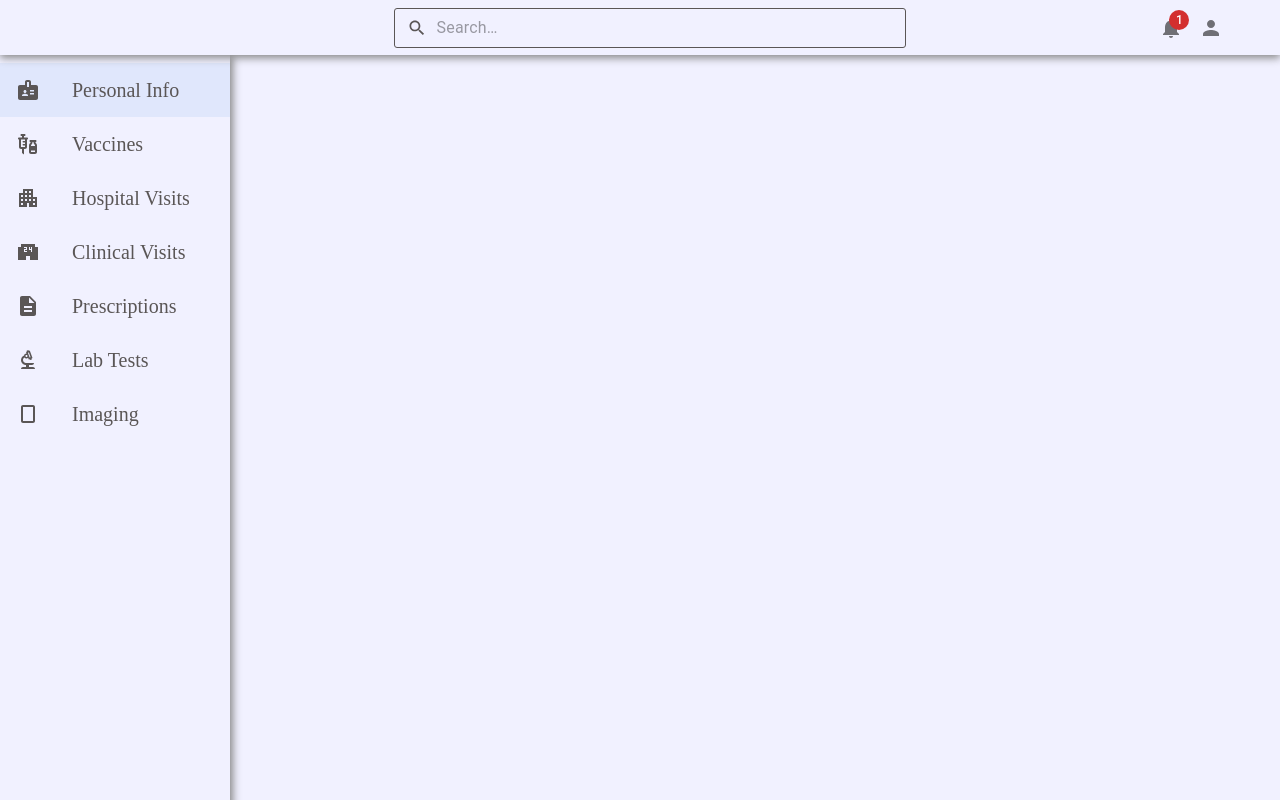
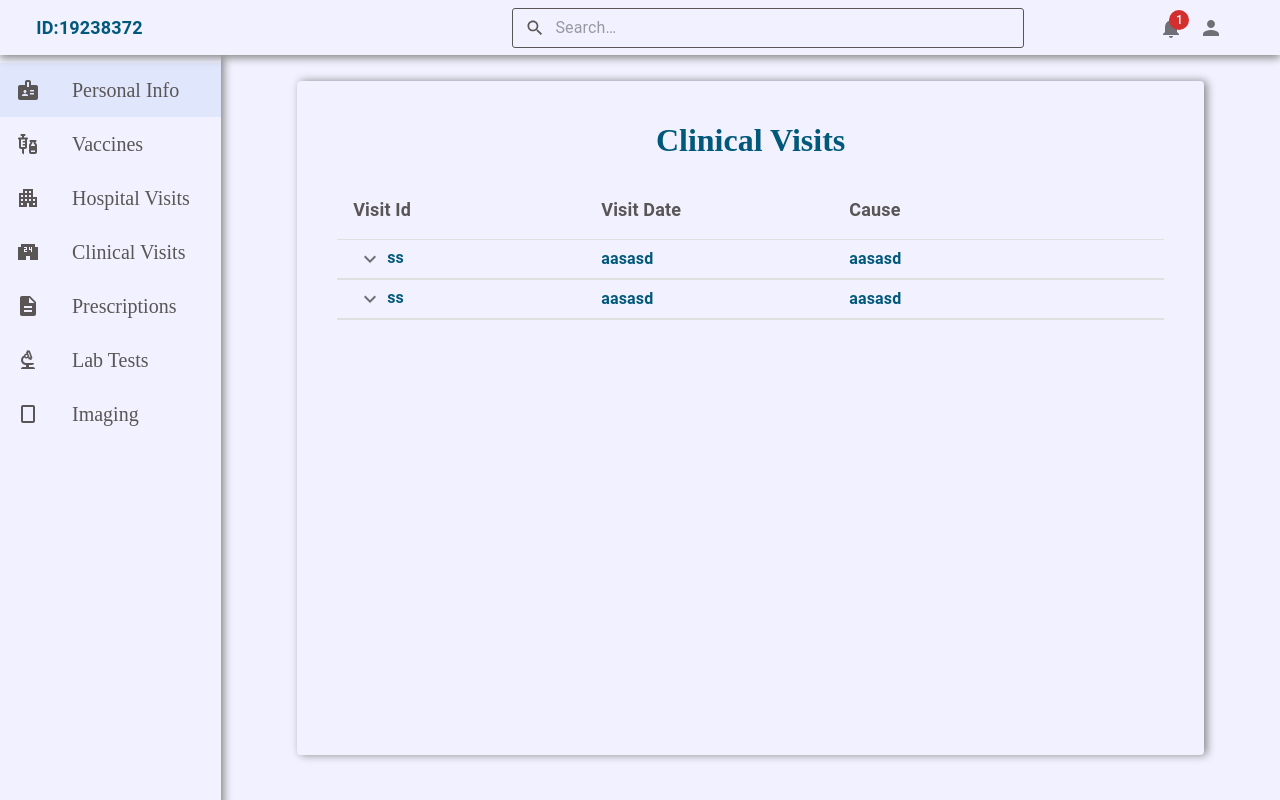
Before and after one commit to waficjazz/medrProject, a React (Create React App) app in the folder front/: page /clinic in a window 1280 px wide. Built offline with nearby package versions, Linux system fonts and the light colour scheme; the HTML template or start-up script is replaced by a standard one.

Commit message:
fic hover in hospital and clinical visits

```diff
--- a/front/src/components/ClinicalVisit/ClinicalVisit.jsx
+++ b/front/src/components/ClinicalVisit/ClinicalVisit.jsx
@@ -7,12 +7,12 @@ const ClinicalVisit = () => {
   return (
     <StyledEngineProvider injectFirst>
       <div className="hospitalVisit">
-        <Typography className="smheaders">Hospital Information</Typography>
+        <Typography className="smheaders">Doctor Information</Typography>
         <hr />
         <div className="hospitalInfo">
           <div>
             <Typography className="internalText">
-              Name:
+              Doctor's Name:
               <span className="internalData">hamooud</span>
             </Typography>
             <Typography className="internalText">
@@ -24,7 +24,7 @@ const ClinicalVisit = () => {
               <span className="internalData">hamooud@gmail.com</span>
             </Typography>
             <Typography className="internalText address">
-              Address:
+              Clinic Address:
               <span className="internalData">hamooud</span>
             </Typography>
           </div>
@@ -38,7 +38,7 @@ const ClinicalVisit = () => {
               <span className="internalData">Headache</span>
             </Typography>
             <Typography className="internalText">
-              Entry Date:
+              Date:
               <span className="internalData">7 october 2003</span>
             </Typography>
             <Typography className="internalText">
@@ -48,10 +48,6 @@ const ClinicalVisit = () => {
             <Typography className="internalText address">
               Description:
               <span className="internalData">asdf asdf asdfa dsgadfhfgjsf jdfghj rfg sdsfgds</span>
-            </Typography>
-            <Typography className="internalText address">
-              Doctors:
-              <span className="internalData">doctor1 , doctor2 </span>
             </Typography>
             <MuiLink className="internalLink " variant="button" onClick={() => console.log("clicked")}>
               Prescriptions
@@ -63,7 +59,7 @@ const ClinicalVisit = () => {
               Radioliges
             </MuiLink>
             <MuiLink className="internalLink " variant="button" onClick={() => console.log("clicked")}>
-              Surgeries
+              Lab Tests
             </MuiLink>
           </div>
         </div>
--- a/front/src/components/HospitalVisit/HospitalVisit.jsx
+++ b/front/src/components/HospitalVisit/HospitalVisit.jsx
@@ -63,6 +63,9 @@ const HospitalVisit = () => {
               Radioliges
             </MuiLink>
             <MuiLink className="internalLink " variant="button" onClick={() => console.log("clicked")}>
+              Lab Tests
+            </MuiLink>
+            <MuiLink className="internalLink " variant="button" onClick={() => console.log("clicked")}>
               Surgeries
             </MuiLink>
           </div>
--- a/front/src/components/Navbar/Navbar.css
+++ b/front/src/components/Navbar/Navbar.css
@@ -29,11 +29,9 @@
   .tools {
     width: 100%;
     display: block;
-    padding: 0;
-  }
-  .toolsicon {
-    position: relative;
-    left: 70%;
+    padding: 0 !important;
+    flex-direction: row !important;
+    justify-content: flex-end !important;
   }
 }
 
@@ -53,3 +51,13 @@
 .toolsicon {
   display: flex;
 }
+
+.id {
+  margin-left: 1%;
+  color: var(--third-blue);
+  font-size: large;
+  font-weight: bold;
+}
+/* .id > span {
+  color: var(--third-blue);
+} */
--- a/front/src/components/Navbar/Navbar.jsx
+++ b/front/src/components/Navbar/Navbar.jsx
@@ -1,7 +1,7 @@
 import React from "react";
 import "./Navbar.css";
 import SearchIcon from "@mui/icons-material/Search";
-import { AppBar, Toolbar, InputBase, IconButton, Badge } from "@mui/material";
+import { AppBar, Toolbar, InputBase, IconButton, Badge, Typography } from "@mui/material";
 import { StyledEngineProvider } from "@mui/material/styles";
 import PersonIcon from "@mui/icons-material/Person";
 import NotificationsIcon from "@mui/icons-material/Notifications";
@@ -12,6 +12,9 @@ const Navbar = () => {
       <StyledEngineProvider injectFirst>
         <AppBar className="appbar" position="absolute">
           <Toolbar>
+            <Typography className="id">
+              ID:<span>19238372</span>
+            </Typography>
             <div className="tools">
               <div className="search">
                 <SearchIcon fontSize="small" className="searchIcon" sx={{ marginLeft: "10px" }} />
--- a/front/src/components/SideBar/SideBar.jsx
+++ b/front/src/components/SideBar/SideBar.jsx
@@ -18,6 +18,7 @@ const SideBar = () => {
   const handleSelect = (event, index, path) => {
     event.preventDefault();
     setSelectedIndex(index);
+
     navigate(path);
     setActive(false);
   };
@@ -49,7 +50,7 @@ const SideBar = () => {
             </ListItemIcon>
             Hospital Visits
           </ListItemButton>
-          <ListItemButton selected={selectedIndex === 3} onClick={(e) => handleSelect(e, 3)}>
+          <ListItemButton selected={selectedIndex === 3} onClick={(e) => handleSelect(e, 3, "/clinic")}>
             <ListItemIcon>
               <LocalConvenienceStoreIcon className="icon" />
             </ListItemIcon>
--- a/front/src/pages/ClinicalVisits/ClinicalVisits.css
+++ b/front/src/pages/ClinicalVisits/ClinicalVisits.css
@@ -67,4 +67,5 @@
 .dataRow:hover {
   border-color: var(--second-blue);
   box-shadow: 2px 2px 2px #888888;
+  cursor: pointer;
 }
--- a/front/src/pages/ClinicalVisits/ClinicalVisits.jsx
+++ b/front/src/pages/ClinicalVisits/ClinicalVisits.jsx
@@ -12,7 +12,7 @@ const DataModel = (props) => {
   const { row } = props;
   return (
     <StyledEngineProvider injectFirst>
-      <TableRow className="dataRow">
+      <TableRow className="dataRow" onClick={() => setOpen(!open)}>
         <TableCell scope="row" style={{ paddingBottom: 2, paddingTop: 2 }}>
           <Typography className="tableContents">
             <IconButton aria-label="expand row" size="small" onClick={() => setOpen(!open)}>
@@ -20,9 +20,6 @@ const DataModel = (props) => {
             </IconButton>
             ss
           </Typography>
-        </TableCell>
-        <TableCell style={{ paddingBottom: 2, paddingTop: 2 }}>
-          <Typography className="tableContents">{row.name}</Typography>
         </TableCell>
         <TableCell style={{ paddingBottom: 2, paddingTop: 2 }}>
           <Typography className="tableContents">{row.name}</Typography>
@@ -48,22 +45,19 @@ const ClinicalVisits = () => {
     <StyledEngineProvider injectFirst>
       <div className="hospitalVisits">
         <div className="main">
-          <h1 className="headTitle">Hospital Visits</h1>
+          <h1 className="headTitle">Clinical Visits</h1>
           <div className="tables">
-            <Table sx={{ minWidth: 700 }} aria-label="customized table">
+            <Table sx={{ minWidth: "100%" }} aria-label="customized table">
               <TableHead>
                 <TableRow>
-                  <TableCell>
-                    <Typography className="tableHeaders">Hospital Name</Typography>
+                  <TableCell align="left" sx={{ width: "30%" }}>
+                    <Typography className="tableHeaders">Visit Id</Typography>
                   </TableCell>
-                  <TableCell>
+                  <TableCell align="left" sx={{ width: "30%" }}>
+                    <Typography className="tableHeaders">Visit Date</Typography>
+                  </TableCell>
+                  <TableCell align="left" sx={{ width: "50%" }}>
                     <Typography className="tableHeaders">Cause</Typography>
-                  </TableCell>
-                  <TableCell>
-                    <Typography className="tableHeaders">Entry Date</Typography>
-                  </TableCell>
-                  <TableCell>
-                    <Typography className="tableHeaders">Time Spent</Typography>
                   </TableCell>
                 </TableRow>
               </TableHead>
--- a/front/src/pages/HospitalVisits/HospitalVisits.css
+++ b/front/src/pages/HospitalVisits/HospitalVisits.css
@@ -67,4 +67,5 @@
 .dataRow:hover {
   border-color: var(--second-blue);
   box-shadow: 2px 2px 2px #888888;
+  cursor: pointer;
 }
--- a/front/src/pages/HospitalVisits/HospitalVisits.jsx
+++ b/front/src/pages/HospitalVisits/HospitalVisits.jsx
@@ -12,7 +12,7 @@ const DataModel = (props) => {
   const { row } = props;
   return (
     <StyledEngineProvider injectFirst>
-      <TableRow className="dataRow">
+      <TableRow className="dataRow" onClick={() => setOpen(!open)}>
         <TableCell scope="row" style={{ paddingBottom: 2, paddingTop: 2 }}>
           <Typography className="tableContents">
             <IconButton aria-label="expand row" size="small" onClick={() => setOpen(!open)}>
@@ -53,17 +53,17 @@ const HospitalVisits = () => {
             <Table sx={{ minWidth: 700 }} aria-label="customized table">
               <TableHead>
                 <TableRow>
-                  <TableCell>
+                  <TableCell align="left" sx={{ width: "25%" }}>
                     <Typography className="tableHeaders">Hospital Name</Typography>
+                  </TableCell>
+                  <TableCell align="left" sx={{ width: "22%" }}>
+                    <Typography className="tableHeaders">Entry Date</Typography>
+                  </TableCell>
+                  <TableCell align="left" sx={{ width: "22%" }}>
+                    <Typography className="tableHeaders">Time Spent</Typography>
                   </TableCell>
                   <TableCell>
                     <Typography className="tableHeaders">Cause</Typography>
-                  </TableCell>
-                  <TableCell>
-                    <Typography className="tableHeaders">Entry Date</Typography>
-                  </TableCell>
-                  <TableCell>
-                    <Typography className="tableHeaders">Time Spent</Typography>
                   </TableCell>
                 </TableRow>
               </TableHead>
--- a/front/src/pages/MainPage/MainPage.jsx
+++ b/front/src/pages/MainPage/MainPage.jsx
@@ -15,7 +15,7 @@ const MainPage = () => {
         <Routes>
           <Route path="/" element={<PersonalInfo />} />
           <Route path="/hospital" element={<HospitalVisits />} />
-          <Route path="/hospital" element={<ClinicalVisits />} />
+          <Route path="/clinic" element={<ClinicalVisits />} />
         </Routes>
       </div>
     </>
```
